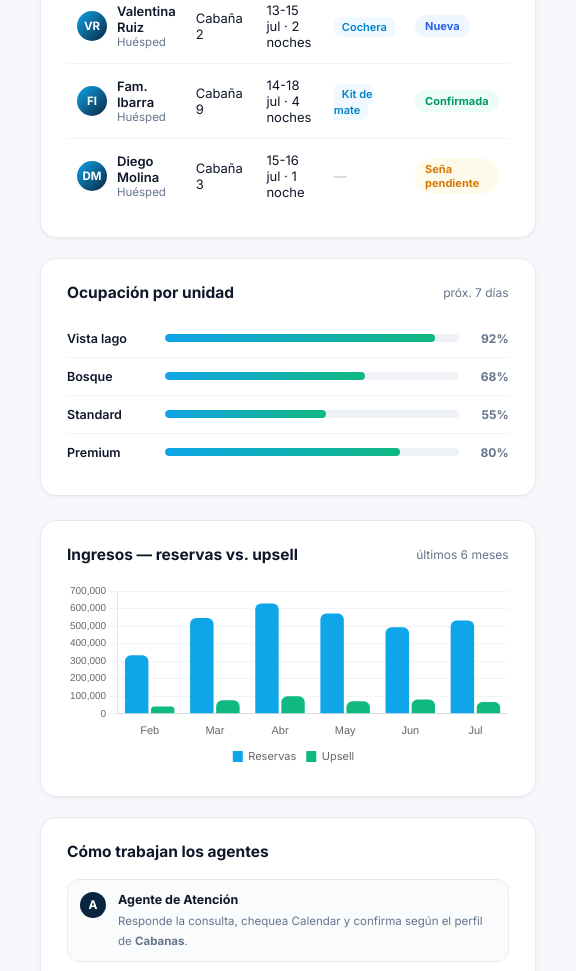
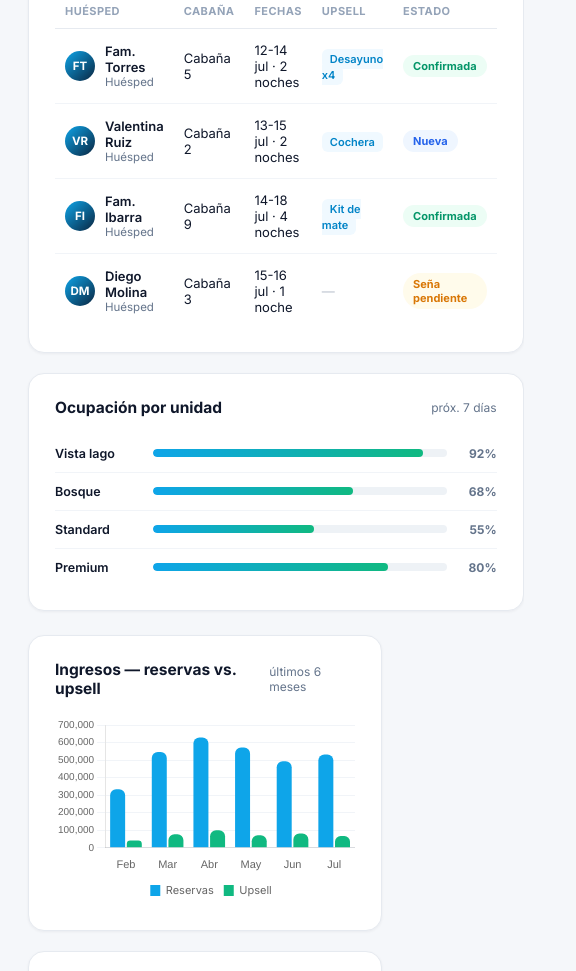
Before and after one commit to cursos2025aaf/huesped-panel, a plain HTML site: page index.html in a window 390 px wide. Shown: the part 1029-2000 px from the top of the page, 576 px wide, since content can reach past the window. Drawn offline with nearby package versions, Linux system fonts and the light colour scheme.

Commit message:
fix: layout responsive + labels de modalidad con tilde correcta

```diff
--- a/index.html
+++ b/index.html
@@ -17,7 +17,7 @@
   body{font-family:'Inter',system-ui,sans-serif;background:var(--fondo);color:var(--ink);}
   a{color:inherit;text-decoration:none;}
 
-  .app{display:grid;grid-template-columns:264px 1fr;min-height:100vh;}
+  .app{display:grid;grid-template-columns:240px minmax(0,1fr);min-height:100vh;}
 
   .sidebar{background:linear-gradient(180deg,var(--navy) 0%,#081b30 100%);color:#fff;padding:28px 20px;display:flex;flex-direction:column;gap:36px;position:sticky;top:0;height:100vh;}
   .brand{display:flex;flex-direction:column;gap:2px;}
@@ -37,7 +37,7 @@
   .sidebar-foot{margin-top:auto;padding-top:20px;border-top:1px solid rgba(255,255,255,.1);font-size:11.5px;color:var(--gris-lt);line-height:1.6;}
   .sidebar-foot strong{color:#fff;}
 
-  .main{padding:32px 40px 60px;max-width:1280px;}
+  .main{padding:28px 28px 60px;max-width:1160px;min-width:0;}
   .topbar{display:flex;justify-content:space-between;align-items:flex-start;margin-bottom:28px;flex-wrap:wrap;gap:16px;}
   .topbar h1{font-size:25px;font-weight:800;letter-spacing:-.01em;}
   .topbar p{font-size:13.5px;color:var(--gris);margin-top:4px;}
@@ -57,7 +57,8 @@
   .stat-num{font-size:28px;font-weight:800;letter-spacing:-.02em;line-height:1;margin-bottom:6px;}
   .stat-lbl{font-size:12.5px;color:var(--gris);font-weight:500;}
 
-  .grid-2{display:grid;grid-template-columns:1.4fr 1fr;gap:20px;margin-bottom:24px;align-items:start;}
+  .grid-2{display:grid;grid-template-columns:minmax(0,1.4fr) minmax(0,1fr);gap:20px;margin-bottom:24px;align-items:start;}
+  .table-wrap{overflow-x:auto;}
   .panel{background:var(--blanco);border:1px solid var(--borde);border-radius:16px;padding:24px 26px;box-shadow:0 1px 3px rgba(15,23,42,.05);}
   .panel-head{display:flex;justify-content:space-between;align-items:center;margin-bottom:18px;}
   .panel-head h3{font-size:15.5px;font-weight:700;}
@@ -154,10 +155,12 @@
           <h3 id="tbl-title">Próximas reservas</h3>
           <span class="link-btn">Ver todas →</span>
         </div>
+        <div class="table-wrap">
         <table>
           <thead><tr><th>Huésped</th><th id="th-unidad">Unidad</th><th>Fechas</th><th>Upsell</th><th>Estado</th></tr></thead>
           <tbody id="res-body"></tbody>
         </table>
+        </div>
       </div>
 
       <div class="panel">
@@ -204,6 +207,7 @@
 <script>
 const DATA = {
   balneario: {
+    label: "Balneario",
     negocio: "Balneario Marea Alta", unidad: "Carpa", unidadPl: "Carpas",
     stats: [
       {ic:"🏖️", bg:"#F0F9FF", label:"Carpas ocupadas hoy", val:"38 / 50", trend:"76%", trendType:"up"},
@@ -222,6 +226,7 @@ const DATA = {
     cobroTxt: "Cobra seña por transferencia/MercadoPago y el saldo en el lugar (efectivo o POS).",
   },
   camping: {
+    label: "Camping",
     negocio: "Camping Río Claro", unidad: "Sitio", unidadPl: "Sitios",
     stats: [
       {ic:"⛺", bg:"#F0FDF4", label:"Sitios ocupados", val:"31 / 40", trend:"78%", trendType:"up"},
@@ -240,6 +245,7 @@ const DATA = {
     cobroTxt: "Seña anticipada para asegurar el sitio + saldo online o al llegar.",
   },
   cabanas: {
+    label: "Cabañas",
     negocio: "Complejo Los Alerces", unidad: "Cabaña", unidadPl: "Cabañas",
     stats: [
       {ic:"🏡", bg:"#F0F9FF", label:"Cabañas ocupadas", val:"9 / 12", trend:"75%", trendType:"up"},
@@ -258,6 +264,7 @@ const DATA = {
     cobroTxt: "Seña 30-50% al confirmar + saldo antes de la llegada.",
   },
   hosteria: {
+    label: "Hostería",
     negocio: "Hostería Vista al Lago", unidad: "Habitación", unidadPl: "Habitaciones",
     stats: [
       {ic:"🏨", bg:"#F0F9FF", label:"Habitaciones ocupadas", val:"22 / 28", trend:"79%", trendType:"up"},
@@ -281,8 +288,8 @@ let chart;
 function render(mode){
   const d = DATA[mode];
   document.getElementById('page-title').textContent = `Resumen — ${d.negocio}`;
-  document.getElementById('foot-modalidad').textContent = mode[0].toUpperCase()+mode.slice(1);
-  document.getElementById('flow-modalidad').textContent = mode[0].toUpperCase()+mode.slice(1);
+  document.getElementById('foot-modalidad').textContent = d.label;
+  document.getElementById('flow-modalidad').textContent = d.label;
   document.getElementById('th-unidad').textContent = d.unidad;
   document.getElementById('flow-upsell').textContent = d.upsellTxt;
   document.getElementById('flow-cobro').textContent = d.cobroTxt;
```
